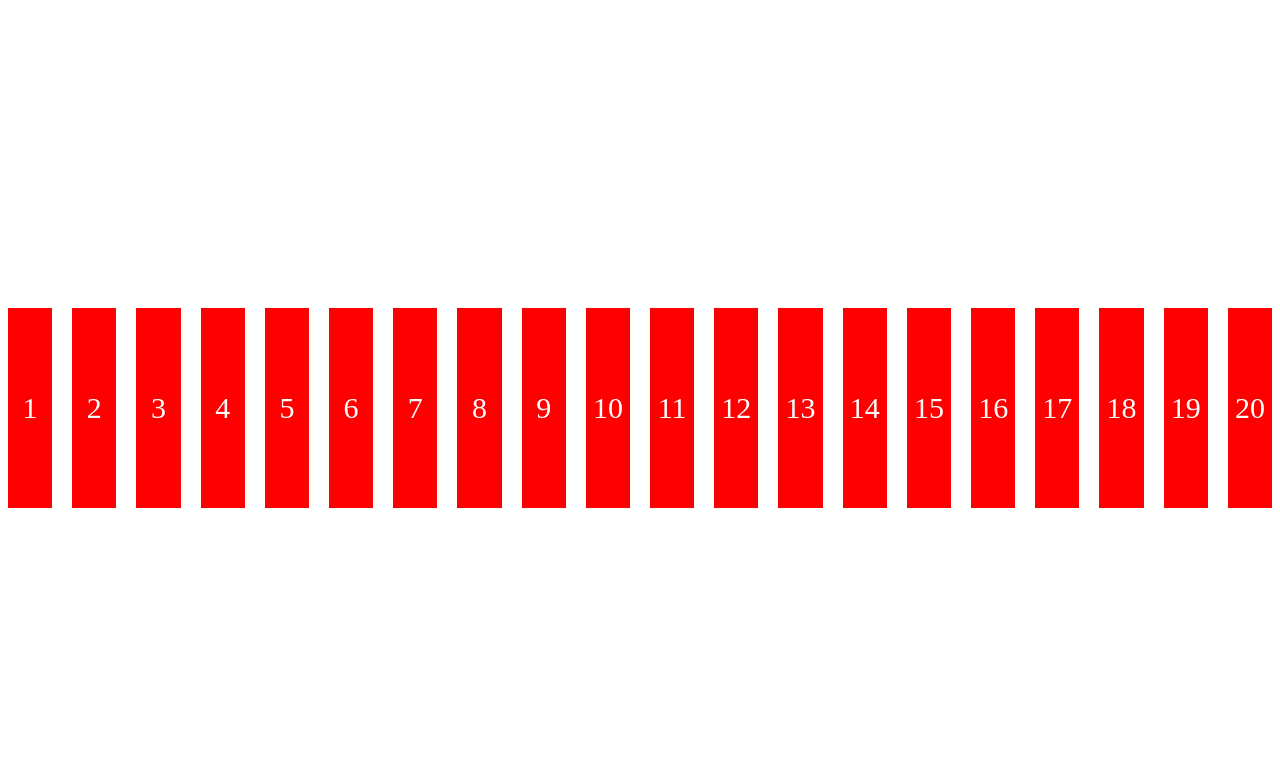
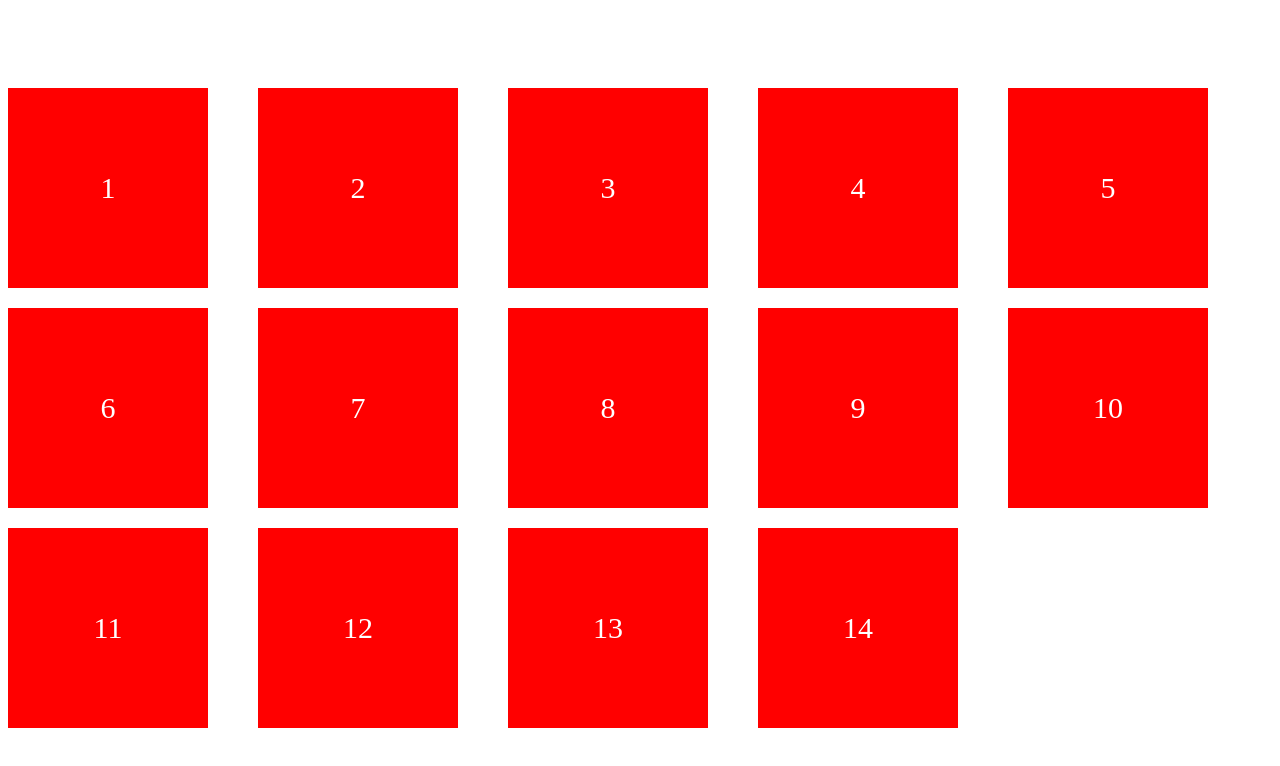
Before and after one commit to LeConsulat2/css-layout-masterclass, a plain HTML site: page index.html in a window 1280 px wide. Drawn offline with Linux system fonts and the light colour scheme.

Commit message:
Flex-flow + Align-content
Align content is really for vertical
flex-flow =  flex-direction + flex-wrap

```diff
--- a/index.html
+++ b/index.html
@@ -23,12 +23,6 @@
       <div class="box">12</div>
       <div class="box">13</div>
       <div class="box">14</div>
-      <div class="box">15</div>
-      <div class="box">16</div>
-      <div class="box">17</div>
-      <div class="box">18</div>
-      <div class="box">19</div>
-      <div class="box">20</div>
     </div>
   </body>
 </html>
--- a/style.css
+++ b/style.css
@@ -2,9 +2,14 @@
   display:flex;
   height: 100vh;
   flex-direction: row;
-  justify-content: space-between;
-  align-items: center;
-  gap: 20px;
+  justify-content:flex-start;
+  align-items:flex-start;
+  row-gap: 20px;
+  column-gap: 50px;
+  flex-flow: row wrap;
+  /*flex-flow = flex-direction + flex-wrap together */
+  align-content: center;
+
 }
 
 .box {
@@ -17,6 +22,4 @@
   font-size:30px;
   color:white;
 
-
-
 }
```
